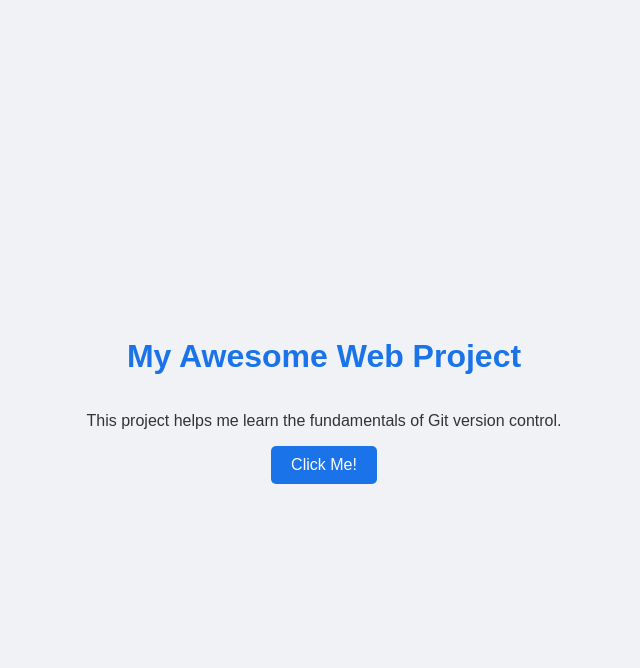
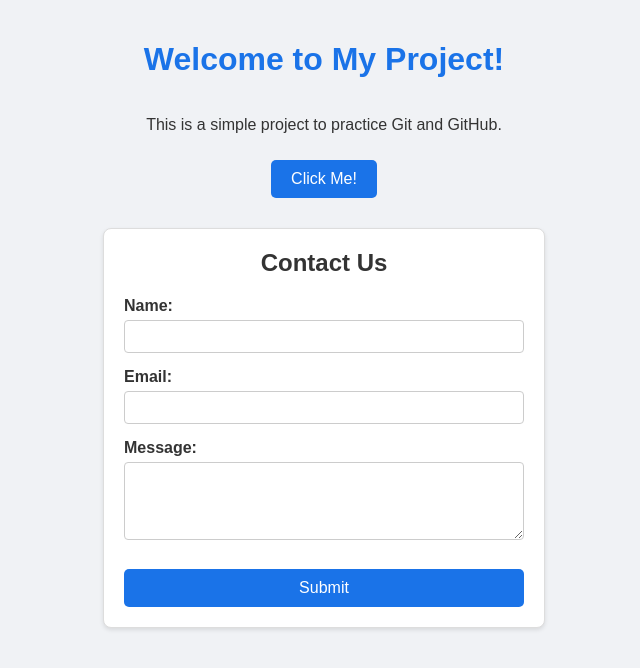
Before and after one commit to Arjitakushwah/my-web-page, a plain HTML site: page index.html in a window 1280 px wide. Shown: the whole page, without its empty margins (316-956 px from the left). Drawn offline with Linux system fonts and the light colour scheme.

Commit message:
Feat: Add contact form section

```diff
--- a/index.html
+++ b/index.html
@@ -7,10 +7,26 @@
     <link rel="stylesheet" href="style.css">
 </head>
 <body>
-    <h1>My Awesome Web Project</h1>
-    <p>This project helps me learn the fundamentals of Git version control.</p>
+
+    <h1>Welcome to My Project!</h1>
+    <p>This is a simple project to practice Git and GitHub.</p>
     <button id="alertButton">Click Me!</button>
 
+    <div class="contact-form">
+        <h2>Contact Us</h2>
+        <form>
+            <label for="name">Name:</label>
+            <input type="text" id="name" name="name" required>
+
+            <label for="email">Email:</label>
+            <input type="email" id="email" name="email" required>
+
+            <label for="message">Message:</label>
+            <textarea id="message" name="message" rows="4" required></textarea>
+
+            <button type="submit">Submit</button>
+        </form>
+    </div>
     <script src="script.js"></script>
 </body>
 </html>
--- a/style.css
+++ b/style.css
@@ -6,7 +6,7 @@ body {
     flex-direction: column;
     align-items: center;
     justify-content: center;
-    height: 100vh;
+    padding: 20px;
     margin: 0;
 }
 
@@ -22,8 +22,48 @@ button {
     border-radius: 5px;
     cursor: pointer;
     font-size: 16px;
+    margin-top: 10px; /* Added margin for spacing */
 }
 
 button:hover {
     background-color: #155ab6;
 }
+
+/* --- New CSS for the Contact Form --- */
+
+.contact-form {
+    margin-top: 30px;
+    padding: 20px;
+    background-color: #ffffff;
+    border: 1px solid #ddd;
+    border-radius: 8px;
+    width: 100%;
+    max-width: 400px;
+    box-shadow: 0 2px 4px rgba(0,0,0,0.1);
+}
+
+.contact-form h2 {
+    text-align: center;
+    margin-top: 0;
+    color: #333;
+}
+
+.contact-form label {
+    display: block;
+    margin-bottom: 5px;
+    font-weight: bold;
+}
+
+.contact-form input,
+.contact-form textarea {
+    width: 100%;
+    padding: 8px;
+    margin-bottom: 15px;
+    border: 1px solid #ccc;
+    border-radius: 4px;
+    box-sizing: border-box; /* Ensures padding doesn't affect width */
+}
+
+.contact-form button[type="submit"] {
+    width: 100%;
+}
```
